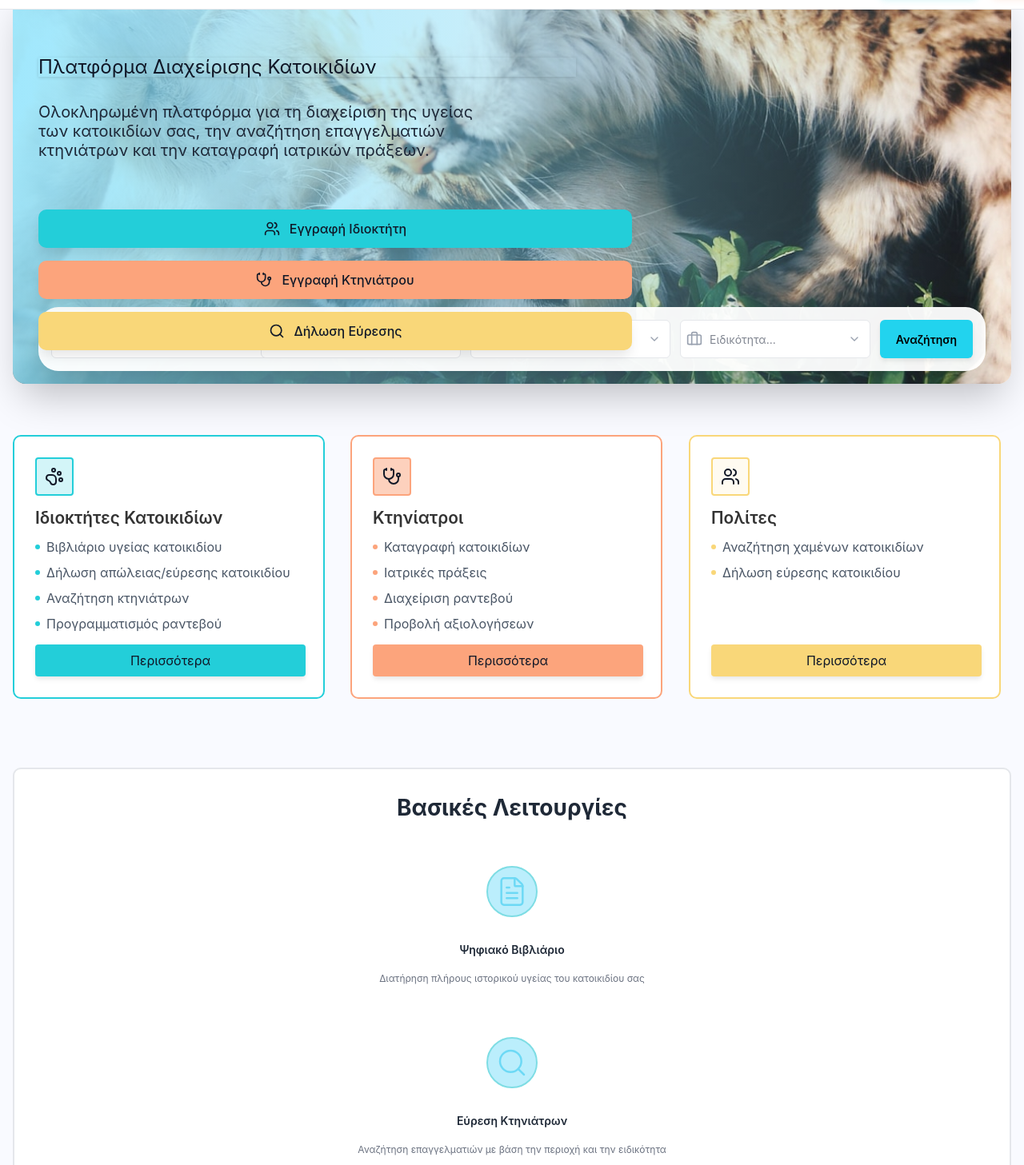
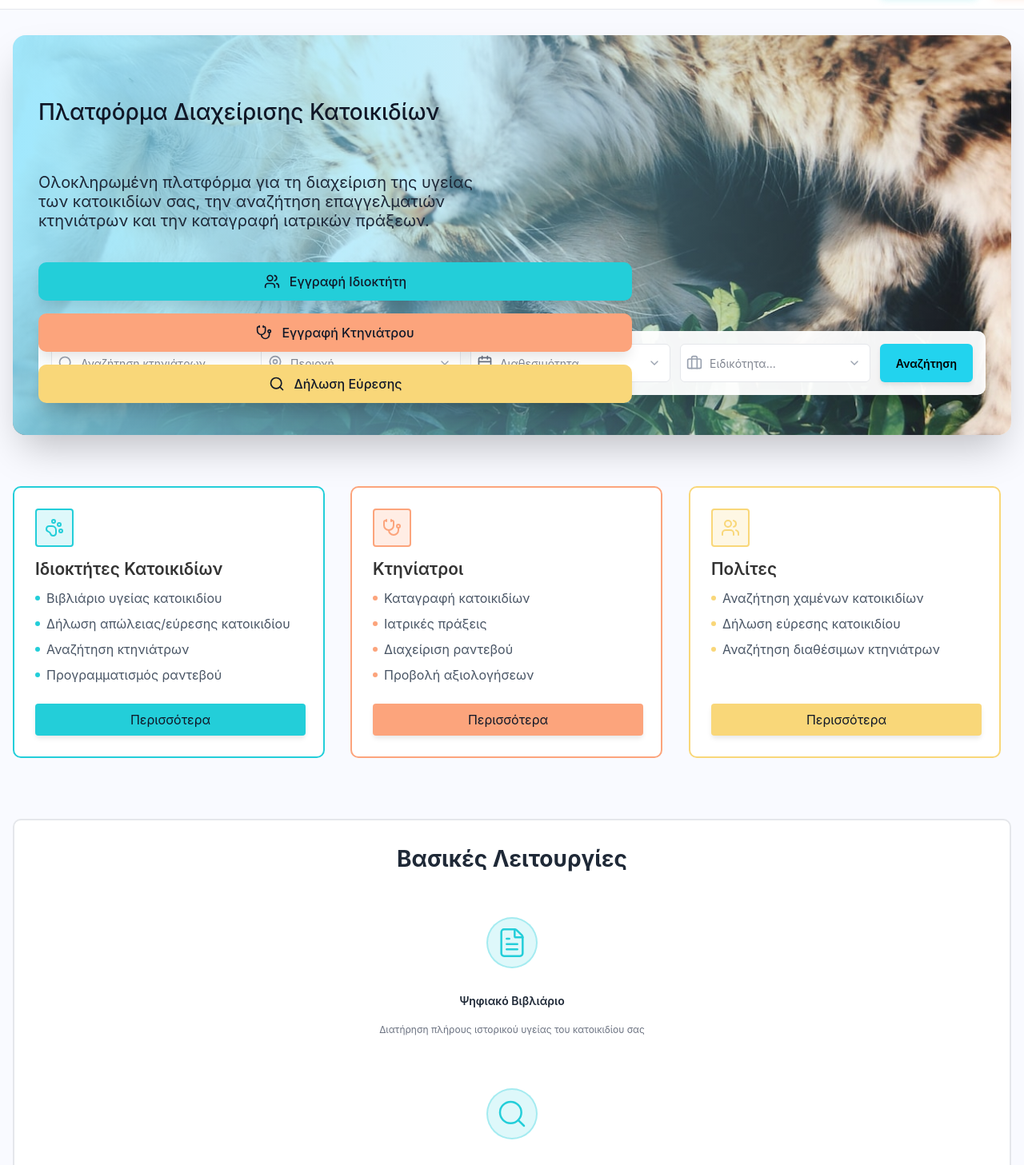
Before and after one commit to TheodoraManika/petcare, a React (Vite) app in the folder frontend/: page / in a window 1280 px wide. Shown: the part 52-1509 px from the top of the page at 80% size. Built offline with nearby package versions, Linux system fonts and the light colour scheme.

Commit message:
styling colors fixed and homepage fixed

```diff
--- a/frontend/src/components/global/layout/Navbar.css
+++ b/frontend/src/components/global/layout/Navbar.css
@@ -341,7 +341,7 @@
 }
 
 .navbar__btn--login:hover {
-  background-color: #1ab8c2;
+  background-color: #23CED9;
   transform: translateY(-2px);
   box-shadow: 0 4px 12px rgba(35, 206, 217, 0.4);
 }
@@ -381,7 +381,7 @@
 }
 
 .navbar__auth-btn--signin:hover {
-  background-color: #1ab8c2;
+  background-color: #23CED9;
   transform: translateY(-2px);
   box-shadow: 0 4px 12px rgba(35, 206, 217, 0.4);
 }
--- a/frontend/src/pages/citizen/HomePage.css
+++ b/frontend/src/pages/citizen/HomePage.css
@@ -6,17 +6,18 @@
   display: flex;
   flex-direction: column;
   align-items: flex-start;
+  padding-top: 64px;
 }
 
 /* Main Content */
 .home-main {
   background-color: #f9faff;
-  height: 1344px;
+  min-height: auto;
   display: flex;
   flex-direction: column;
   align-items: center;
   gap: 64px;
-  padding: 48px 16px 0 16px;
+  padding: 48px 16px 64px 16px;
   flex-shrink: 0;
   align-self: stretch;
   z-index: 2;
@@ -53,25 +54,24 @@
 
 .hero-content {
   position: absolute;
-  top: 92px;
+  top: 80px;
   left: 64px;
   width: 672px;
   height: 175px;
   display: flex;
   flex-direction: column;
   align-items: flex-start;
-  gap: 32px;
+  gap: 60px;
   z-index: 3;
 }
 
 .hero-title {
   width: 672px;
-  font-size: 24px;
-  font-weight: 400;
+  font-size: 28px;
+  font-weight: 500;
   color: #101727;
   margin: 0;
-  line-height: 24px;
-  box-shadow: 0px 1px 4px 0px rgba(0, 0, 0, 0.15);
+  line-height: 32px;
 }
 
 .hero-description {
@@ -85,7 +85,7 @@
 
 .hero-search-box {
   position: absolute;
-  bottom: 16px;
+  bottom: 50px;
   left: 64px;
   width: 1022px;
   height: 80px;
@@ -94,7 +94,7 @@
   flex-direction: row;
   align-items: center;
   padding: 12px 16px;
-  border-radius: 25px;
+  border-radius: 10px;
   box-shadow: 0px 25px 50px -12px rgba(0, 0, 0, 0.25);
   z-index: 3;
   gap: 12px;
@@ -225,12 +225,12 @@
 }
 
 .search-button {
-  background-color: #ffffff;
+  background-color: #23CED9;
   padding: 12px 32px;
   height: 48px;
-  border: 1px solid #e5e7eb;
+  border: none;
   border-radius: 20px;
-  color: #101727;
+  color: #ffffff;
   font-family: inherit;
   font-size: 16px;
   font-weight: 500;
@@ -250,7 +250,7 @@
 /* Hero Actions */
 .hero-actions {
   position: absolute;
-  top: 282px;
+  bottom: 160px;
   left: 64px;
   width: 742px;
   height: 56px;
@@ -320,7 +320,7 @@
 .user-type-card {
   background-color: rgba(255, 255, 255, 1);
   width: 390px;
-  height: 330px;
+  height: 340px;
   display: flex;
   align-items: flex-start;
   padding: 2px;
@@ -365,18 +365,21 @@
 }
 
 .cyan-icon {
-  background-color: rgba(35, 206, 217, 0.2);
+  background-color: rgba(35, 206, 217, 0.15);
   border-color: rgba(35, 206, 217, 1);
+  color: #23CED9;
 }
 
 .orange-icon {
-  background-color: rgba(252, 164, 124, 0.5);
+  background-color: rgba(252, 164, 124, 0.2);
   border-color: rgba(252, 164, 124, 1);
+  color: #FCA47C;
 }
 
 .yellow-icon {
-  background-color: rgba(249, 215, 121, 0.1);
+  background-color: rgba(249, 215, 121, 0.2);
   border-color: rgba(249, 215, 121, 1);
+  color: #F9D779;
 }
 
 .card-title {
@@ -555,7 +558,7 @@
 
 .features-wrapper {
   width: 100%;
-  max-width: 800px;
+  max-width: 1100px;
   display: flex;
   flex-direction: column;
   align-items: center;
@@ -577,7 +580,7 @@
   width: 100%;
   display: grid;
   grid-template-columns: repeat(3, 1fr);
-  gap: 50px;
+  gap: 120px;
 }
 
 .feature-item {
@@ -603,11 +606,12 @@
   width: 72px;
   height: 72px;
   border-radius: 50%;
-  background: #bbeefc;
+  background: rgba(35, 206, 217, 0.15);
+  border: 2px solid rgba(35, 206, 217, 0.3);
   display: flex;
   align-items: center;
   justify-content: center;
-  color: #6dd9f5;
+  color: #23CED9;
   flex-shrink: 0;
 }
 
--- a/frontend/src/pages/citizen/HomePage.jsx
+++ b/frontend/src/pages/citizen/HomePage.jsx
@@ -67,6 +67,7 @@ const HomePage = () => {
       features: [
         'Αναζήτηση χαμένων κατοικιδίων',
         'Δήλωση εύρεσης κατοικιδίου',
+        'Αναζήτηση διαθέσιμων κτηνιάτρων',
       ],
       buttonText: 'Περισσότερα',
       buttonAction: () => navigate('/citizen/dashboard'),
--- a/frontend/src/pages/owner/HealthBook.css
+++ b/frontend/src/pages/owner/HealthBook.css
@@ -24,7 +24,7 @@
 }
 
 .owner-health-book__breadcrumb-link:hover {
-  color: #1ab5bf;
+  color: #23CED9;
   text-decoration: underline;
 }
 
--- a/frontend/src/pages/owner/LosPetHistory.css
+++ b/frontend/src/pages/owner/LosPetHistory.css
@@ -65,12 +65,12 @@
 }
 
 .lost-pet-history__card:hover .lost-pet-history__icon {
-  border-color: #1ab8c2;
+  border-color: #23CED9;
   background-color: rgba(35, 206, 217, 0.16);
 }
 
 .lost-pet-history__card:hover .lost-pet-history__icon svg {
-  color: #1ab8c2;
+  color: #23CED9;
 }
 
 .lost-pet-history__card-info {
@@ -193,7 +193,7 @@
 
 .lost-pet-history__btn--edit:hover {
   background: rgba(35, 206, 217, 0.05);
-  border-color: #1ab8c2;
+  border-color: #23CED9;
 }
 
 .lost-pet-history__btn--delete {
--- a/frontend/src/pages/owner/LostPetHistory.css
+++ b/frontend/src/pages/owner/LostPetHistory.css
@@ -65,12 +65,12 @@
 }
 
 .lost-pet-history__card:hover .lost-pet-history__icon {
-  border-color: #1ab8c2;
+  border-color: #23CED9;
   background-color: rgba(35, 206, 217, 0.16);
 }
 
 .lost-pet-history__card:hover .lost-pet-history__icon svg {
-  color: #1ab8c2;
+  color: #23CED9;
 }
 
 .lost-pet-history__card-info {
@@ -193,7 +193,7 @@
 
 .lost-pet-history__btn--edit:hover {
   background: rgba(35, 206, 217, 0.05);
-  border-color: #1ab8c2;
+  border-color: #23CED9;
 }
 
 .lost-pet-history__btn--delete {
@@ -209,7 +209,7 @@
 }
 
 .lost-pet-history__btn--view:hover {
-  background: #1ab8c2;
+  background: #23CED9;
   transform: translateY(-1px);
   box-shadow: 0 4px 8px rgba(35, 206, 217, 0.3);
 }
--- a/frontend/src/pages/owner/LostPetHistoryEdit.css
+++ b/frontend/src/pages/owner/LostPetHistoryEdit.css
@@ -178,7 +178,7 @@
 
 .lost-pet-edit__btn--draft:hover {
   background: rgba(35, 206, 217, 0.05);
-  border-color: #1ab8c2;
+  border-color: #23CED9;
 }
 
 .lost-pet-edit__btn--submit {
@@ -188,7 +188,7 @@
 }
 
 .lost-pet-edit__btn--submit:hover {
-  background: #1ab8c2;
+  background: #23CED9;
   transform: translateY(-1px);
   box-shadow: 0 4px 8px rgba(35, 206, 217, 0.3);
 }
--- a/frontend/src/pages/owner/OwnerLostPet.css
+++ b/frontend/src/pages/owner/OwnerLostPet.css
@@ -24,7 +24,7 @@
 }
 
 .owner-lost-pet__breadcrumb-link:hover {
-  color: #1ab5bf;
+  color: #23CED9;
   text-decoration: underline;
 }
 
--- a/frontend/src/pages/owner/PetDetail.css
+++ b/frontend/src/pages/owner/PetDetail.css
@@ -24,7 +24,7 @@
 }
 
 .owner-pet-detail__breadcrumb-link:hover {
-  color: #1ab5bf;
+  color: #23CED9;
   text-decoration: underline;
 }
 
--- a/frontend/src/pages/owner/Profile.css
+++ b/frontend/src/pages/owner/Profile.css
@@ -63,7 +63,7 @@
 }
 
 .owner-profile__btn--edit:hover {
-  background-color: #1ab8c2;
+  background-color: #23CED9;
   transform: translateY(-1px);
   box-shadow: 0 4px 8px rgba(35, 206, 217, 0.3);
 }
@@ -93,7 +93,7 @@
 }
 
 .owner-profile__btn--save:hover {
-  background-color: #1ab8c2;
+  background-color: #23CED9;
   transform: translateY(-1px);
   box-shadow: 0 4px 8px rgba(35, 206, 217, 0.3);
 }
@@ -304,7 +304,7 @@
 }
 
 .owner-profile-success__btn:hover {
-  background-color: #1ab8c2;
+  background-color: #23CED9;
   transform: translateY(-1px);
   box-shadow: 0 4px 8px rgba(35, 206, 217, 0.3);
 }
```
